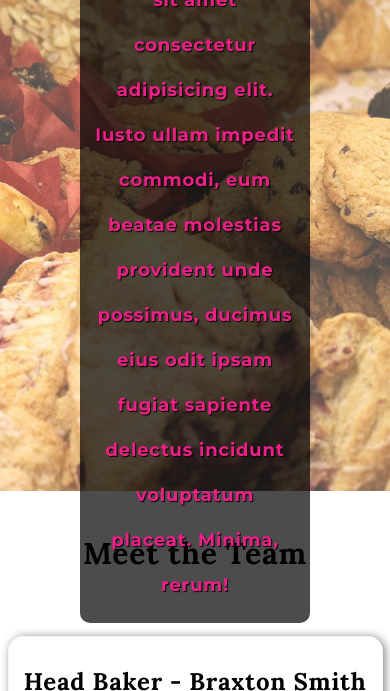
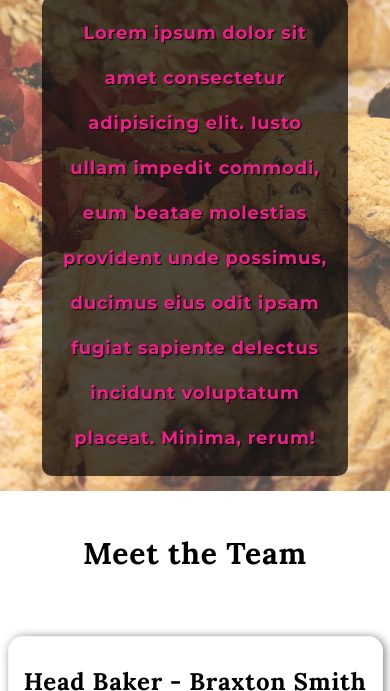
Before and after one commit to kconley99/blueridgebakery, a plain HTML site: page about.html in a window 390 px wide. Shown: the part 459-1150 px from the top of the page. Drawn offline with Linux system fonts and the light colour scheme.

Commit message:
project complete

```diff
--- a/styles.css
+++ b/styles.css
@@ -314,6 +314,15 @@ input {
         width: 700px;
     }
 
+    .hero {
+        gap: 2px;
+    }
+
+    .mission-txt {
+        margin: 0 40px;
+        margin-bottom: 20px;
+    }
+
     #contact-form {
         width: 700px;
     }
@@ -354,6 +363,8 @@ input {
 
     .hero {
         height: 550px;
+        gap: 15px;
+        padding: 2px;
     }
 
     .hero h1 {
```
